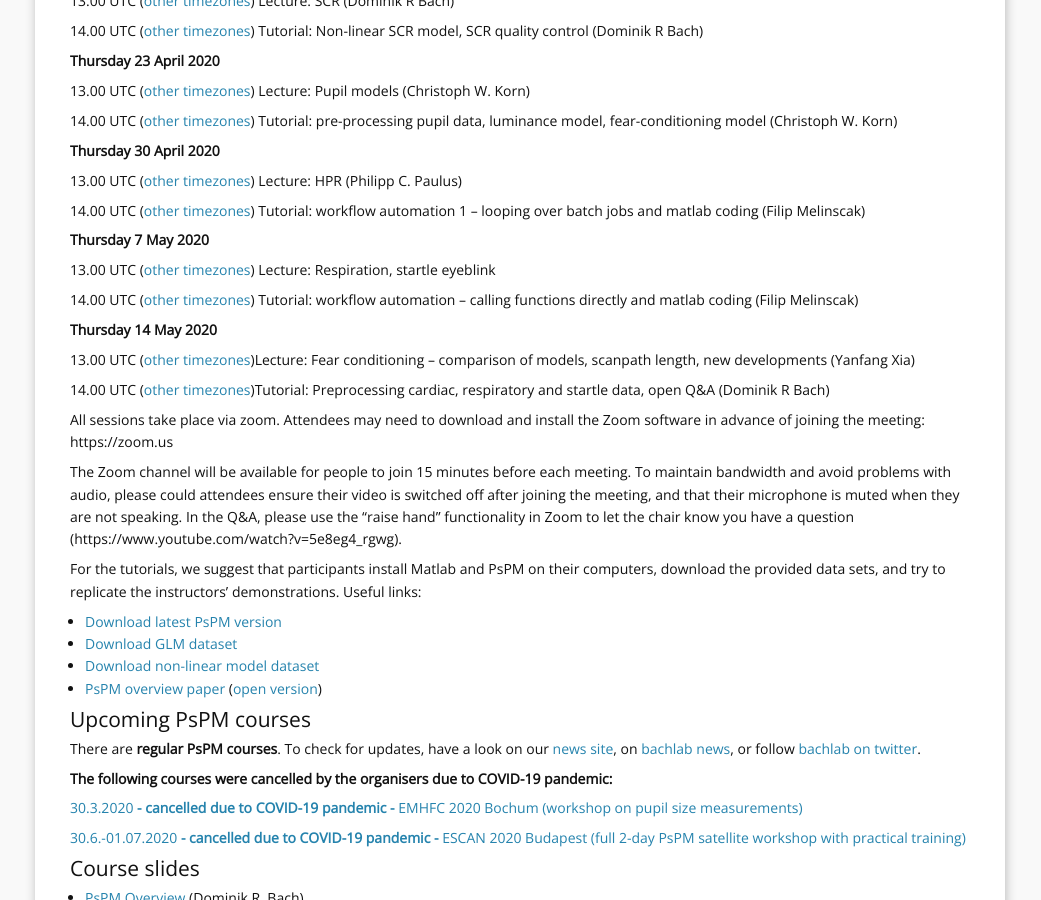
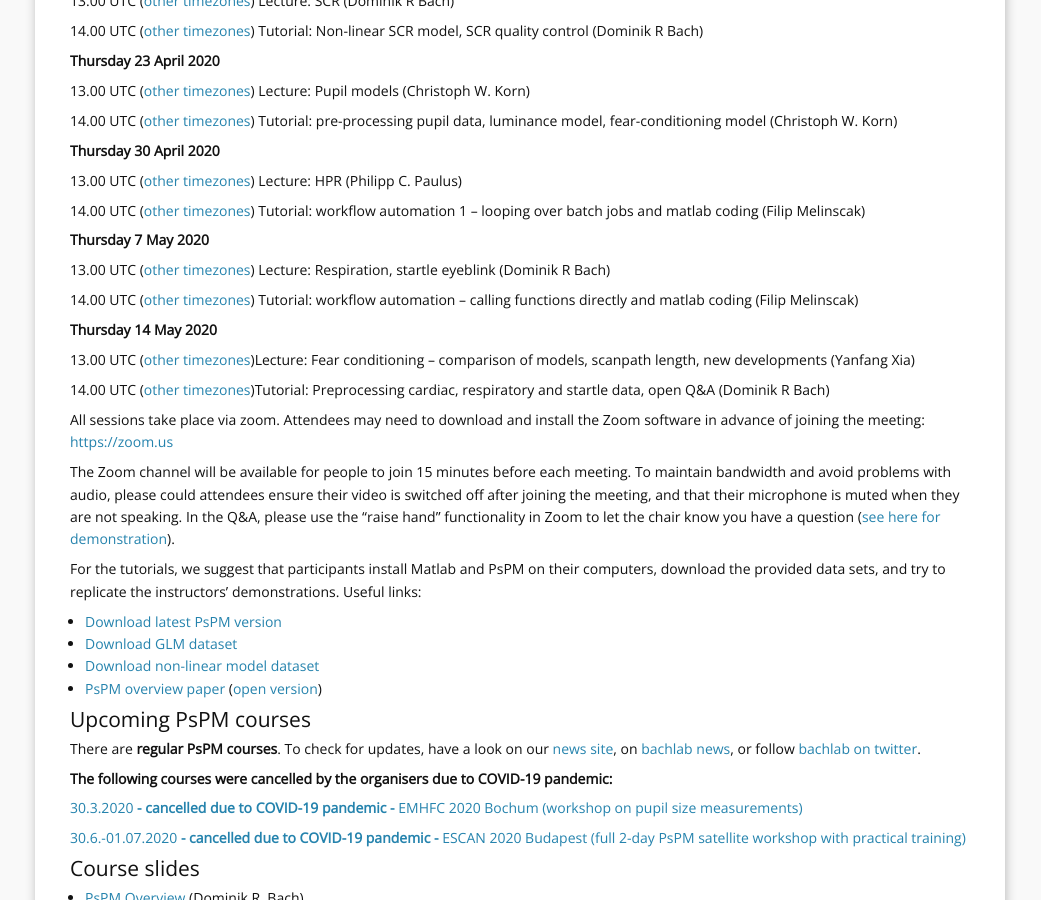
Before and after one commit to bachlab/PsPM, a Jekyll site: the page built from courses.markdown, in a window 1280 px wide and 900 px high, scrolled down 641 px. Shown: the whole window, without its empty margins (120-1161 px from the left). Built offline with Jekyll 4.4.1, drawn with Linux system fonts in a browser that asks for light colours.

Commit message:
fix some more broken links in PsPM courses

```diff
--- a/courses.markdown
+++ b/courses.markdown
@@ -44,7 +44,7 @@ In the following course program, clickable links to each course day will appear
 
 **Thursday 7 May 2020**
 
-13.00 UTC ([other timezones](https://www.timeanddate.com/worldclock/fixedtime.html?iso=20200507T1300)) Lecture: Respiration, startle eyeblink
+13.00 UTC ([other timezones](https://www.timeanddate.com/worldclock/fixedtime.html?iso=20200507T1300)) Lecture: Respiration, startle eyeblink (Dominik R Bach)
 
 14.00 UTC ([other timezones](https://www.timeanddate.com/worldclock/fixedtime.html?iso=20200507T1400)) Tutorial: workflow automation – calling functions directly and matlab coding (Filip Melinscak)
 
@@ -54,9 +54,9 @@ In the following course program, clickable links to each course day will appear
 
 14.00 UTC ([other timezones](https://www.timeanddate.com/worldclock/fixedtime.html?iso=20200514T1400))Tutorial: Preprocessing cardiac, respiratory and startle data, open Q&A (Dominik R Bach)
 
-All sessions take place via zoom. Attendees may need to download and install the Zoom software in advance of joining the meeting: https://zoom.us
+All sessions take place via zoom. Attendees may need to download and install the Zoom software in advance of joining the meeting: [https://zoom.us](https://zoom.us)
 
-The Zoom channel will be available for people to join 15 minutes before each meeting. To maintain bandwidth and avoid problems with audio, please could attendees ensure their video is switched off after joining the meeting, and that their microphone is muted when they are not speaking. In the Q&A, please use the "raise hand" functionality in Zoom to let the chair know you have a question (https://www.youtube.com/watch?v=5e8eg4_rgwg).
+The Zoom channel will be available for people to join 15 minutes before each meeting. To maintain bandwidth and avoid problems with audio, please could attendees ensure their video is switched off after joining the meeting, and that their microphone is muted when they are not speaking. In the Q&A, please use the "raise hand" functionality in Zoom to let the chair know you have a question ([see here for demonstration](https://www.youtube.com/watch?v=5e8eg4_rgwg)).
 
 For the tutorials, we suggest that participants install Matlab and PsPM on their computers, download the provided data sets, and try to replicate the instructors' demonstrations. Useful links:
 
```
